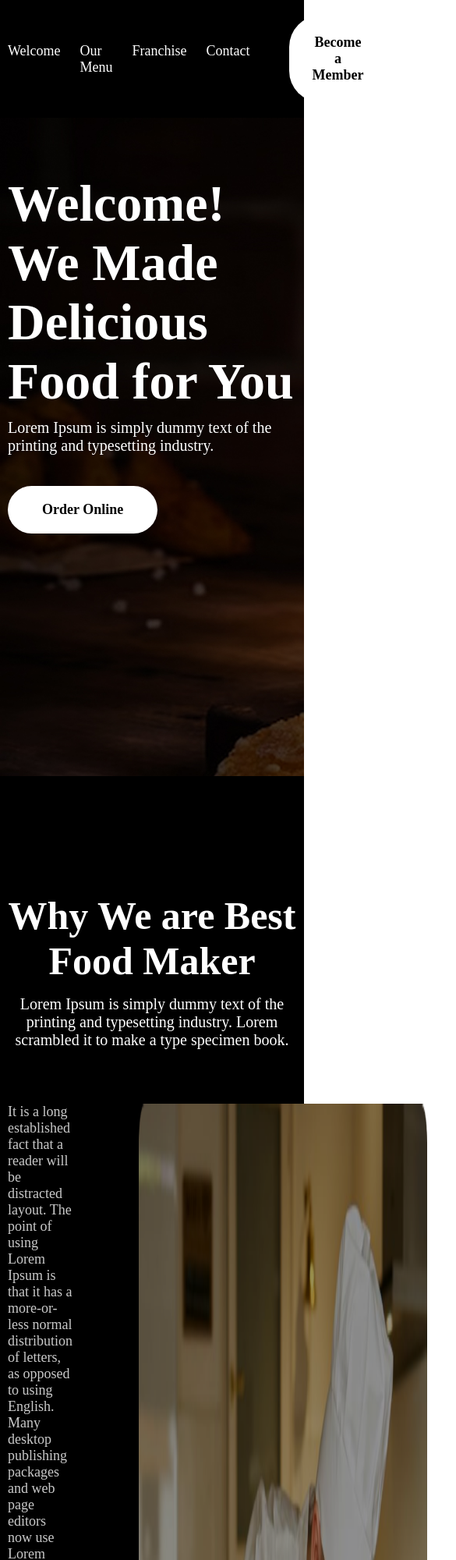
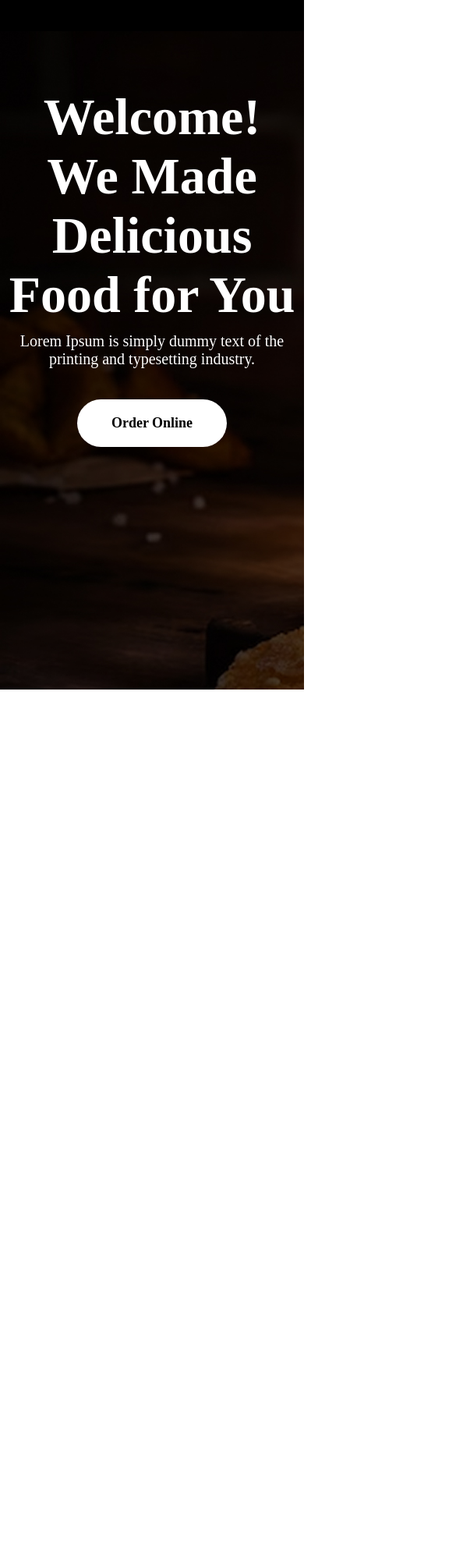
Before and after one commit to greteik/burger-site, a plain HTML site: page index.html in a window 390 px wide. Shown: the top 2000 px of the page at 78% size, 585 px wide, since content can reach past the window. After the commit the page ends 884 px from the top, so only its background shows below. Drawn offline with Linux system fonts and the light colour scheme.

Commit message:
upd 3.0, new apadtivities

```diff
--- a/css/styles.scss
+++ b/css/styles.scss
@@ -403,3 +403,20 @@ body {
         gap: 0 20px;
     }
 }
+
+
+@media(max-width: 920px) {
+    .burger__row {
+        text-align: center;
+
+        h1, p {
+            margin: 0 auto;
+        }
+    }
+}
+
+@media(max-width: 810px) {
+    .header__inner {
+        display: none;
+    }
+}
--- a/index.html
+++ b/index.html
@@ -54,7 +54,7 @@
             </div>
         </section>
 
-        <section class="about">
+        <!-- <section class="about">
             <div class="container">
                 <h2 class="about__title">Why We are Best Food Maker</h2>
                 <p class="about__text">Lorem Ipsum is simply dummy text of the printing and typesetting industry.
@@ -354,7 +354,7 @@
             <p class="footer__copy-text">© 2024 Nayef All rights reserved.</p>
         </div>
         </div>
-    </footer>
+    </footer> -->
     <script src="js/main.js"></script>
 </body>
 </html>
```
Also changed, not shown: css/styles.css.
